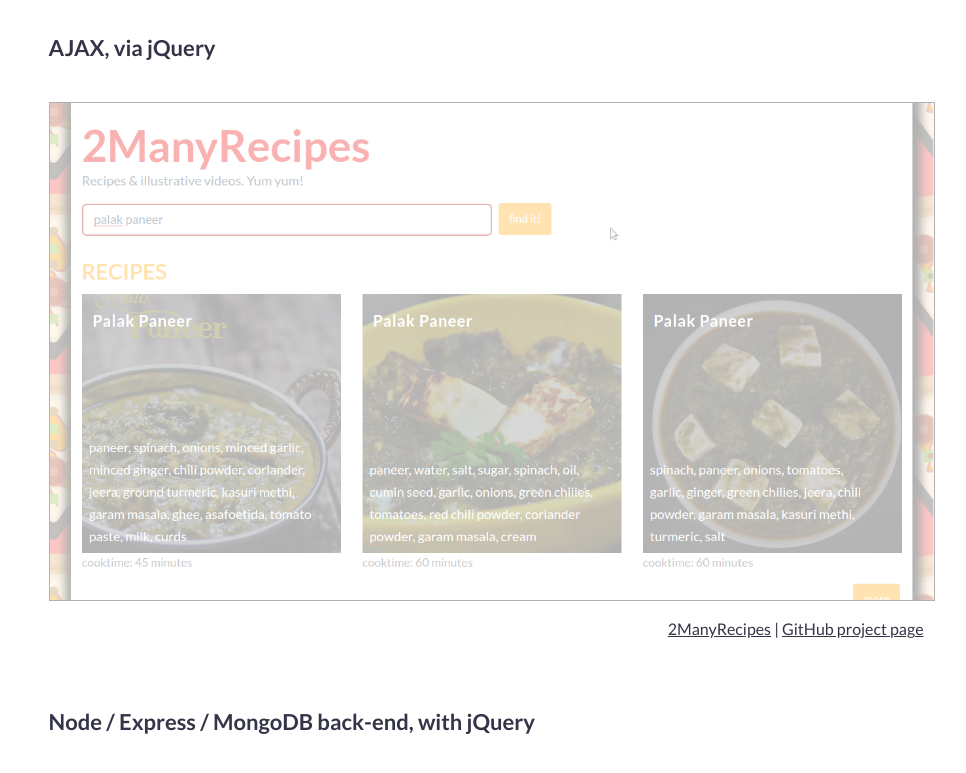
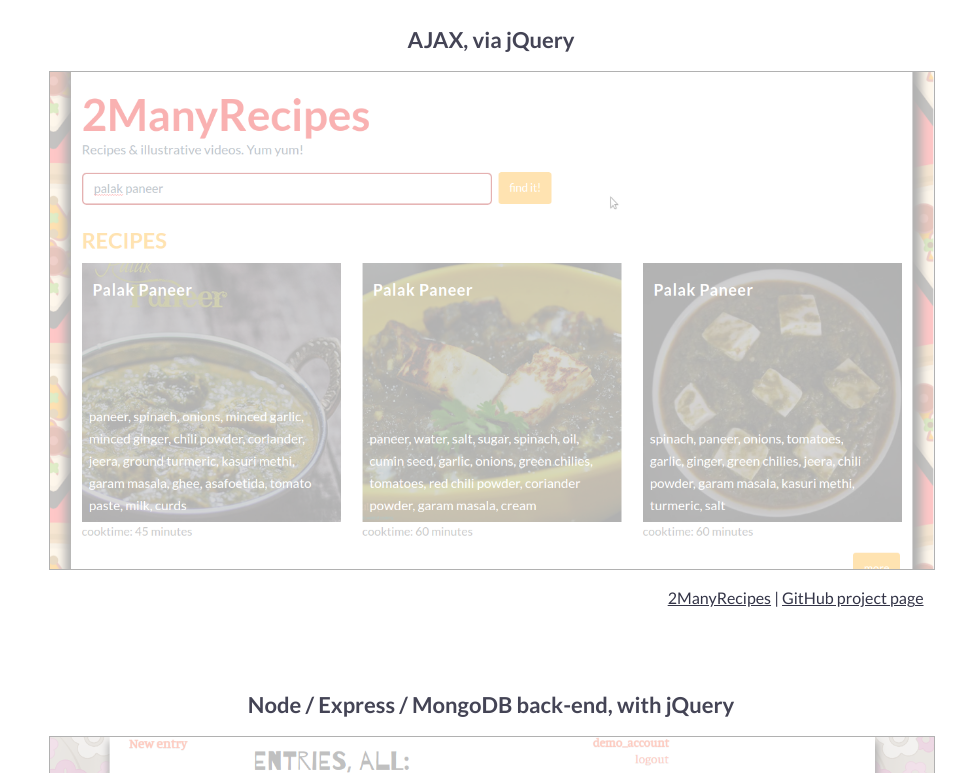
Before and after one commit to danrounds/portfolio, a plain HTML site: page index.html in a window 1280 px wide. Shown: the part 693-1466 px from the top of the page, without its empty margins (149-1115 px from the left). Drawn offline with Linux system fonts and the light colour scheme.

Commit message:
Fix spacing in between project shots

```diff
--- a/index.html
+++ b/index.html
@@ -37,29 +37,27 @@
 
           <h2>Projects</h2>
           <div class="row img-div">
-            <h3 class="col-12 projH">AJAX, via jQuery</h3>
+            <h3 class="projH">AJAX, via jQuery</h3>
             <img class="col-12" src="img/2Many.png" alt="2ManyRecipes, app view" />
             <div class="links-div">
               <div class="col-12 img-links">
                 <a href="https://danrounds.github.io/2ManyRecipes/">2ManyRecipes</a> |
                 <a href="https://github.com/danrounds/2ManyRecipes/">GitHub project page</a>
               </div>
-              <hr class="col-12" />
             </div>
           </div>
           <div class="row img-div">
-            <h3 class="col-12 projH">Node / Express / MongoDB back-end, with jQuery</h3>
+            <h3 class="projH">Node / Express / MongoDB back-end, with jQuery</h3>
             <img class="col-12" src="img/JourNLP.png" alt="JourNLP, app view" />
             <div class="links-div">
               <div class="col-12 img-links">
                 <a href="https://jour-nlp.herokuapp.com">JourNLP</a> |
                 <a href="https://github.com/danrounds/JourNLP">GitHub project page</a>
               </div>
-              <hr class="col-12" />
             </div>
           </div>
           <div class="row img-div">
-            <h3 class="col-12 projH">Full-stack JS&#8212;React/Redux, Node / Express / Mongo</h3>
+            <h3 class="projH">Full-stack JS&#8212;React/Redux, Node / Express / Mongo</h3>
             <img class="col-12" src="img/WhatsThat.png" alt="What's That Chord Doing, app view" />
             <div class="links-div">
               <div class="col-12 img-links">
--- a/style.css
+++ b/style.css
@@ -22,15 +22,10 @@ h1 {
 .projH {
     /* font-variant: small-caps; */
     /* font-size: 30px; */
-    /* color: #337; */
+    color: #445;
     height: 55px;
-    /* text-align: center; */
-}
-
-hr.col-12 {
-    border: none;
-    /* background-color:#ccc; */
-    /* color:#ccc; */
+    margin-bottom: -15px;
+    text-align: center;
 }
 
 img {
@@ -52,7 +47,7 @@ img:onblur {
 }
 
 .img-div {
-    margin-bottom: 30px;
+    margin-bottom: 70px;
 }
 
 .links-div {
```
